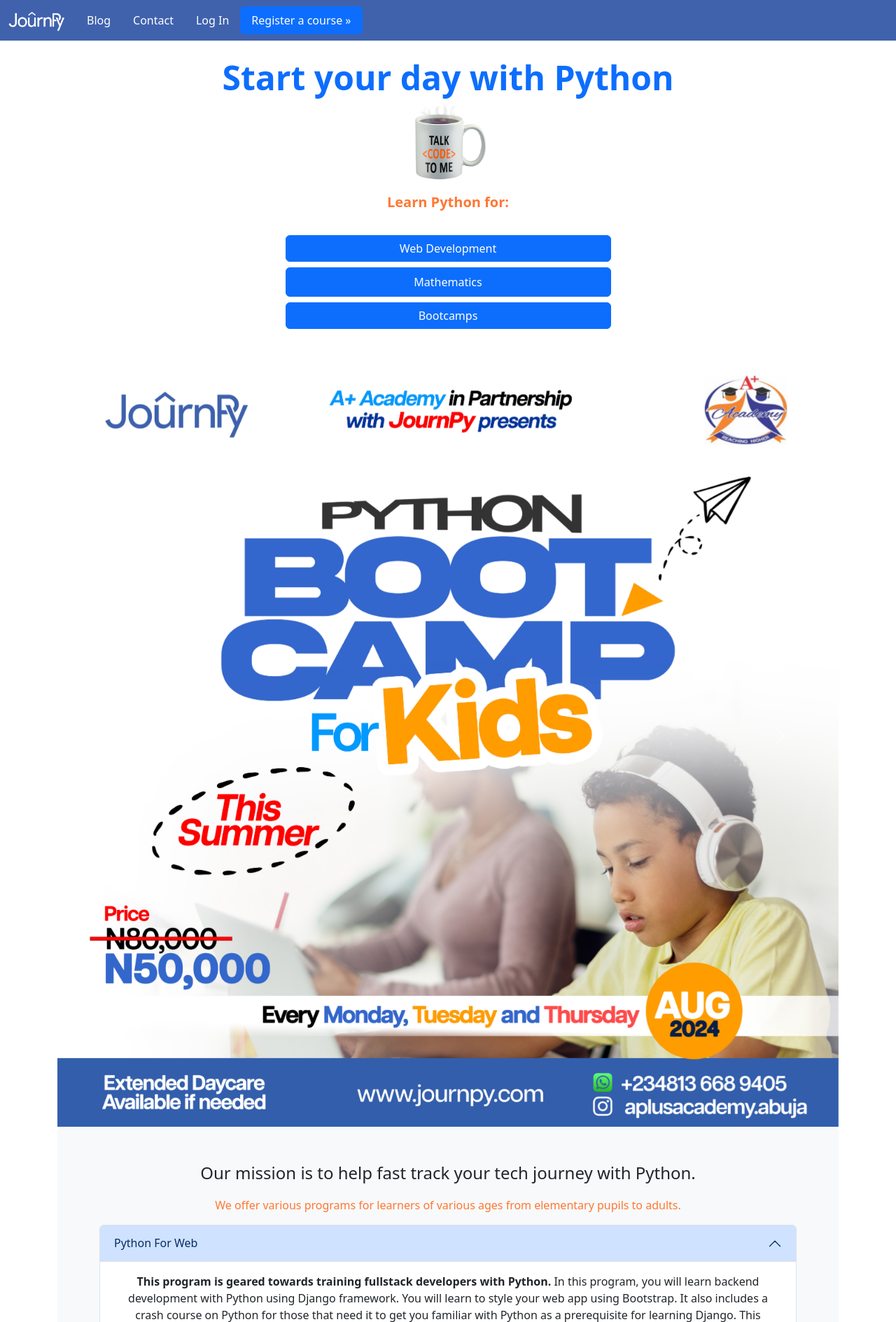
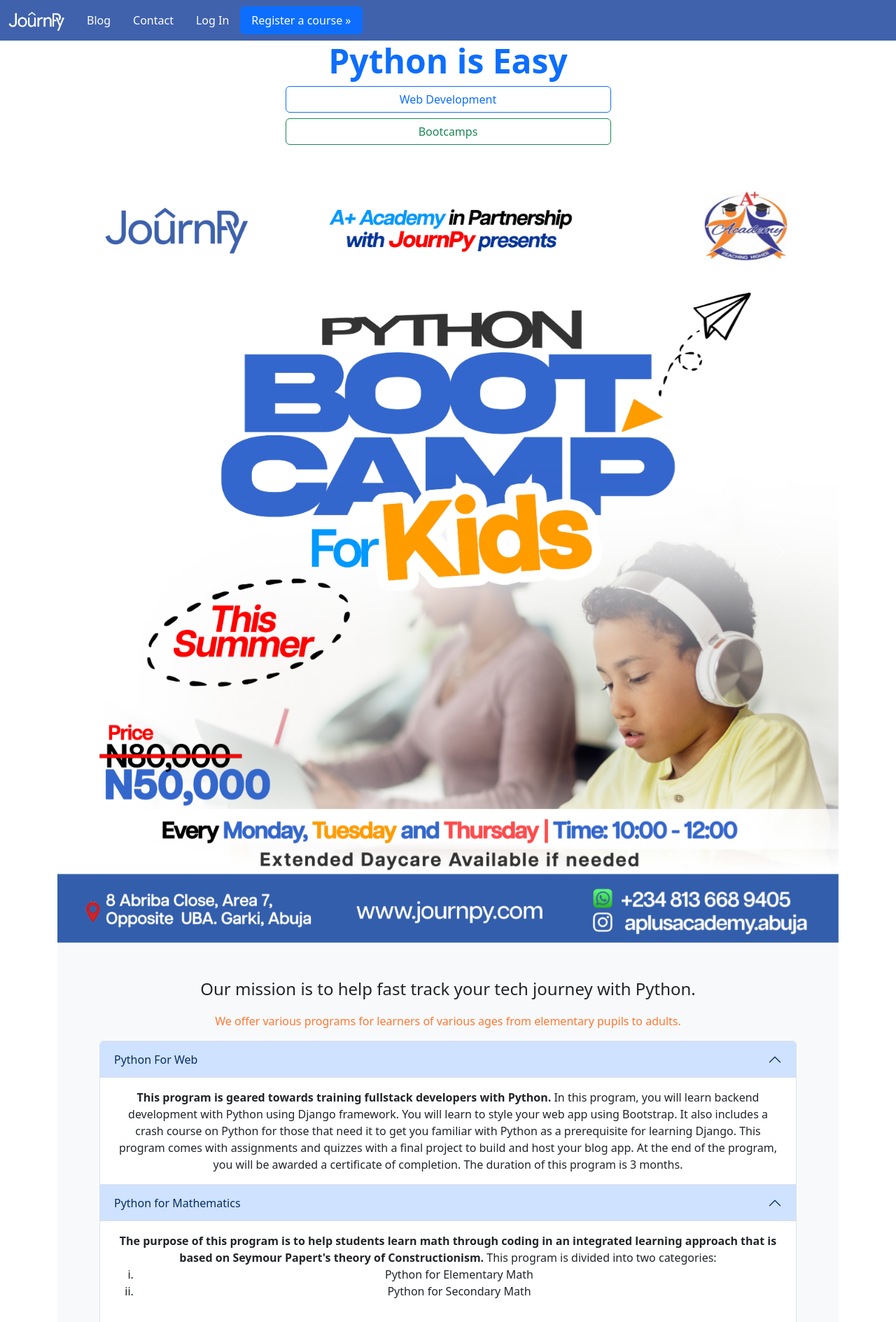
Before and after one commit to journpy/journpy2, a Django app: template templates/home.html in a window 1280 px wide. Shown: the top 1889 px of the page at 70% size. Run offline with Django 5.2, Linux system fonts and the light colour scheme; the template is opened without the code that fills it, so the values that code supplies are empty; some libraries are stand-ins or nearby versions.

Commit message:
major updates.

```diff
--- a/static/css/base.css
+++ b/static/css/base.css
@@ -39,7 +39,6 @@
     bottom: 0;
     width: 100%;
     height: auto;
-    background-color: white;
 }
 
 .justify-custom {
--- a/templates/home.html
+++ b/templates/home.html
@@ -4,21 +4,20 @@
 {% block title %}Home{% endblock %}
 
 {% block content %}
-<br>
-<h2 class="display-5 fw-bold text-primary">Start your day with Python</h2>
+<h2 class="display-5 fw-bold text-primary">Python is Easy</h2>
 <div class="vstack gap-2 col-md-5 mx-auto">
-    <img src="{% static 'images/code-geek-2680204_1280.png' %}" class="rounded mx-auto d-block justify-custom"
-        alt="image" width="25%" height="auto">
-    <p class="lead fw-bold p-color p-2">Learn Python for:</p>
-    <a class="btn btn-primary" href="{% url 'webdev' %}" role="button">Web Development</a>
-    <button type="button" class="btn btn-primary p-2">Mathematics</button>
-    <a class="btn btn-primary" href="{% url 'bootcamps' %}" role="button">Bootcamps</a>
+    <!--<img src="{% static 'images/code-geek-2680204_1280.png' %}" class="rounded mx-auto d-block justify-custom"
+        alt="image" width="25%" height="auto">-->
+    <a class="btn btn-outline-primary" href="{% url 'webdev' %}" role="button">Web Development</a>
+    <a class="btn btn-outline-success" href="{% url 'bootcamps' %}" role="button">Bootcamps</a>
+    <!-- <button type="button" class="btn btn-outline-warning p-2" disabled>Mathematics</button>-->
 </div>
 <br>
+
 <div id="carouselExampleRide" class="carousel slide" data-bs-ride="true">
     <div class="carousel-inner">
         <div class="carousel-item active">
-            <img src="{% static 'images/Summer class Journ py.jpg' %}" class="d-block w-100" alt="Kiddies Bootcamp">
+            <img src="{% static 'images/Journ Py Summer.jpg' %}" class="d-block w-100" alt="Kiddies Bootcamp">
         </div>
         <div class="carousel-item">
             <img src="{% static 'images/Journ Py- for web.jpg' %}" class="d-block w-100" alt="Web Development">
@@ -27,17 +26,16 @@
             <img src="{% static 'images/Artboard 1 copy 6@300x-100.jpg' %}" class="d-block w-100" alt="...">
         </div>
     </div>
-    <button class="carousel-control-prev btn btn-light" type="button" data-bs-target="#carouselExampleRide"
-        data-bs-slide="prev">
+    <button class="carousel-control-prev" type="button" data-bs-target="#carouselExampleRide" data-bs-slide="prev">
         <span class="carousel-control-prev-icon" aria-hidden="true"></span>
         <span class="visually-hidden">Previous</span>
     </button>
-    <button class="carousel-control-next btn btn-light" type="button" data-bs-target="#carouselExampleRide"
-        data-bs-slide="next">
+    <button class="carousel-control-next" type="button" data-bs-target="#carouselExampleRide" data-bs-slide="next">
         <span class="carousel-control-next-icon" aria-hidden="true"></span>
         <span class="visually-hidden">Next</span>
     </button>
 </div>
+
 
 <div class="p-5 mb-4 bg-body-tertiary rounded-3">
     <div class="container-fluid py-0">
--- a/templates/webdev.html
+++ b/templates/webdev.html
@@ -87,10 +87,14 @@
     <br>
     <p class="lead fw-bold">Get your certificate of completion!</p>
 </ul>
-{% if user.is_authenticated %}
+{% if user.is_authenticated and user.course == 'WEB' %}
 <div class="container">
     <a href="{% url 'home' %}">Home</a>
 </div>
+{% elif user.is_authenticated and user.course != 'WEB' %}
+<p class="p-color text-justify">You already signed up for another course. If you're interested in learning web
+    development,
+    kindly leave us a message using this <a href="{% url 'contact' %}">contact form.</a></p>
 {% else %}
 <div class="container">
     <a href="{% url 'signup' %}">Sign up for our web development course &raquo;</a>
--- a/users/models.py
+++ b/users/models.py
@@ -6,6 +6,7 @@ from django_countries.fields import CountryField
 
 COURSE_CHOICES = {
     'WEB' : 'Web development with Python',
+    'BOOT' : 'Python Bootcamp',
     'MATH' : 'Python for Mathematics',
     'GAME' : 'Game development with Python',
 }
```
Also changed, not shown: templates/bootcamps.html (+8 -1 lines), templates/includes/footer.html (+12 -9 lines), static/images/Journ Py Summer.jpg (added), static/images/email-297633_1280.png (added), static/images/instagram-1785355_1280.png (added), static/images/whatsapp-873316_1280.png (added), users/migrations/0002_alter_customuser_course.py (added).
